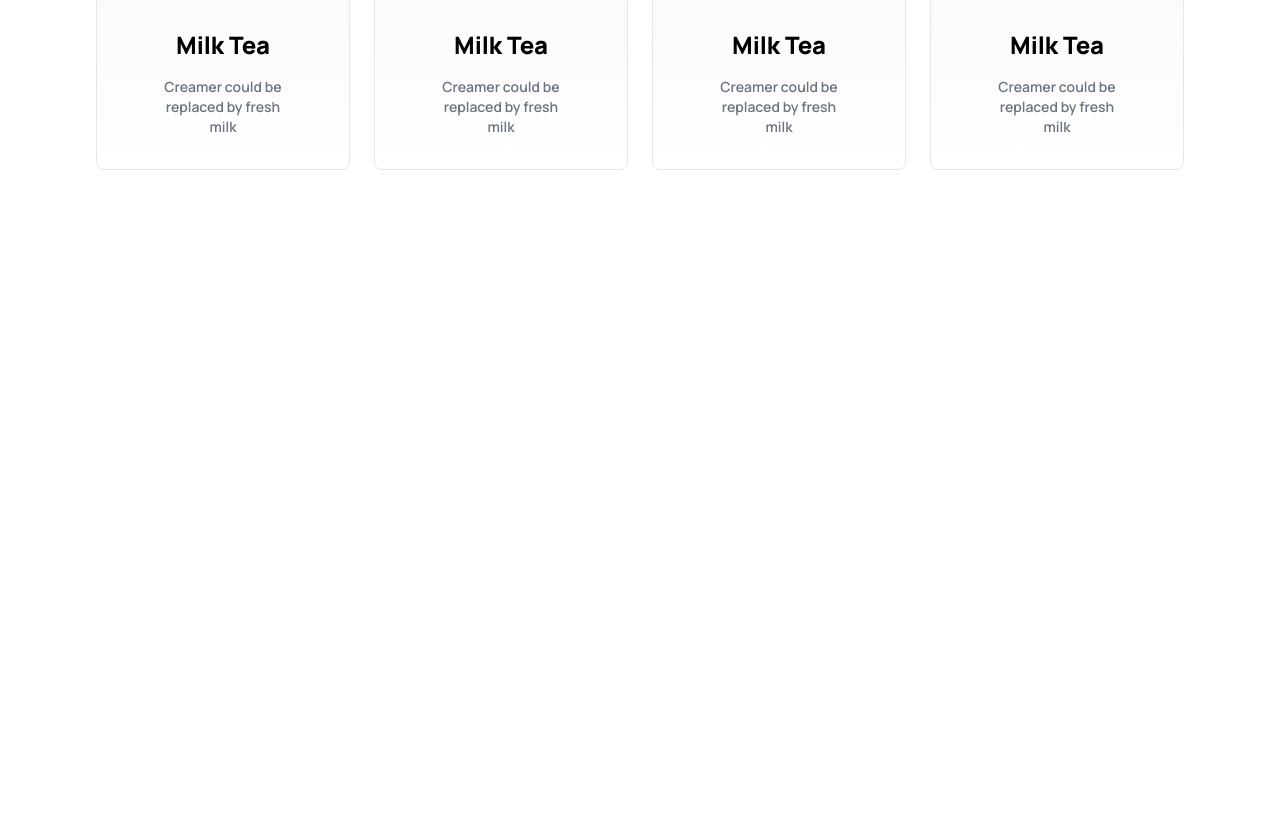
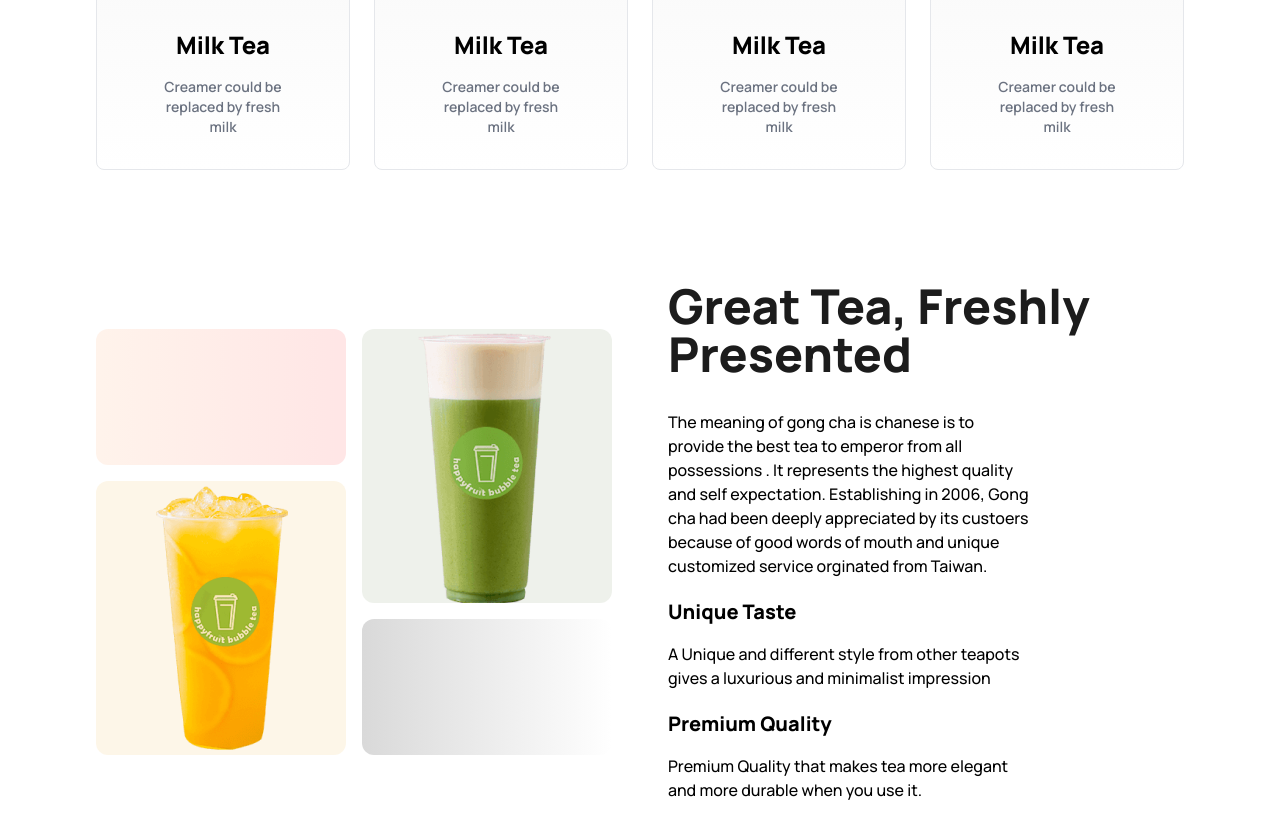
Before and after one commit to isagi299/tea-house-tailwind, a plain HTML site: page index.html in a window 1280 px wide. Shown: the part 1013-1851 px from the top of the page. Before the commit the page ends 1295 px from the top, so only its background shows below. Drawn offline with nearby package versions, Linux system fonts and the light colour scheme.

Commit message:
great section done

```diff
--- a/index.html
+++ b/index.html
@@ -132,6 +132,37 @@
 
                 </div>
             </section>
+
+            <!-- great section  -->
+            <section class="mb-28 grid grid-cols-2 items-center gap-14">
+
+                <!-- great image section  -->
+
+                <div class="grid grid-cols-2 gap-4">
+                    <div class="bg-gradient-to-l from-[#ff0000] to-[#ff8938] opacity-10  h-[136px] rounded-xl"></div>
+                    <div class="  bg-[#5776391A] row-span-2  rounded-xl flex items-center justify-center"><img src="images/fresh-2.png" alt=""></div>
+                    <div class="  bg-[#E6A6231A] row-span-2  rounded-xl flex items-center justify-center"><img src="images/fresh-1.png" alt=""></div>
+                    <div class=" h-[136px] rounded-xl bg-gradient-to-r from-[#d9d9d9] to-[rgba(255, 255, 255, 0)]"></div>
+                </div>
+
+                <!-- great text section  -->
+                <div class="">
+                    <h2 class="text-5xl font-extrabold text-[rgb(28,28,28)] mb-8">Great Tea, Freshly Presented</h2>
+                    <p class="font-medium color-[rgb(119, 119, 119) mb-8] w-[70%]">The meaning of gong cha is chanese is to provide the best tea to emperor from all possessions . It represents the highest quality and self expectation. Establishing in 2006, Gong cha had been deeply appreciated by its custoers  because of good words of mouth and unique customized service orginated from Taiwan.</p>
+
+                    <div class="mt-5">
+                        <h4 class="text-xl font-extrabold color-[rgb(28,28,28)] mb-4">Unique Taste</h4>
+                        <p class="font-medium color-[rgb(119,119,119)] w-[70%]">A Unique and different style from other teapots gives a luxurious and minimalist impression</p>
+                    </div>
+
+                    <div class="mt-5">
+                        <h4 class="text-xl font-extrabold color-[rgb(28,28,28)] mb-4 ">Premium Quality</h4>
+                        <p class="font-medium color-[rgb(119,119,119)] w-[70%]">Premium Quality that makes tea more elegant and more durable when you use it.</p>
+                    </div>
+
+                </div>
+            </section>
+
         </main>
 
         <!-- tailwindcss cdn  -->
```
